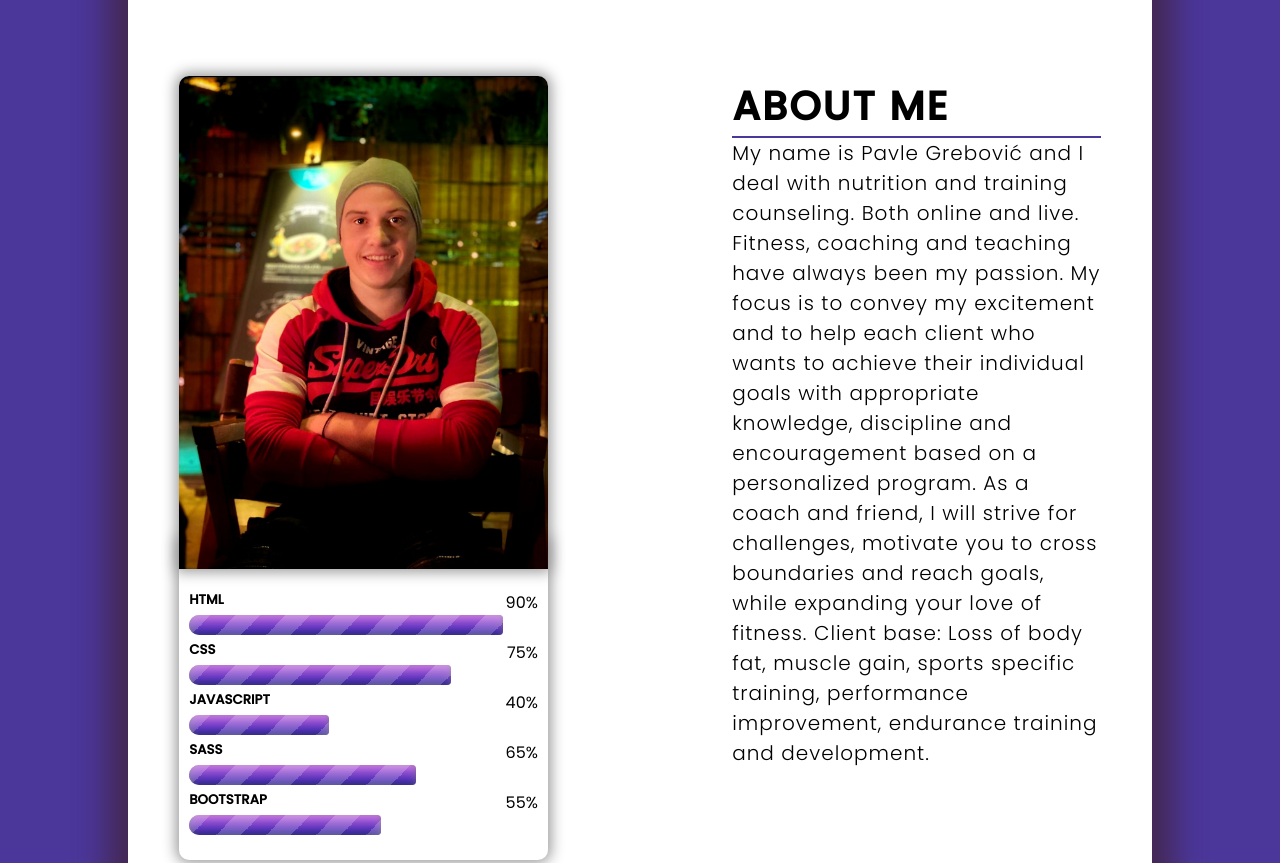
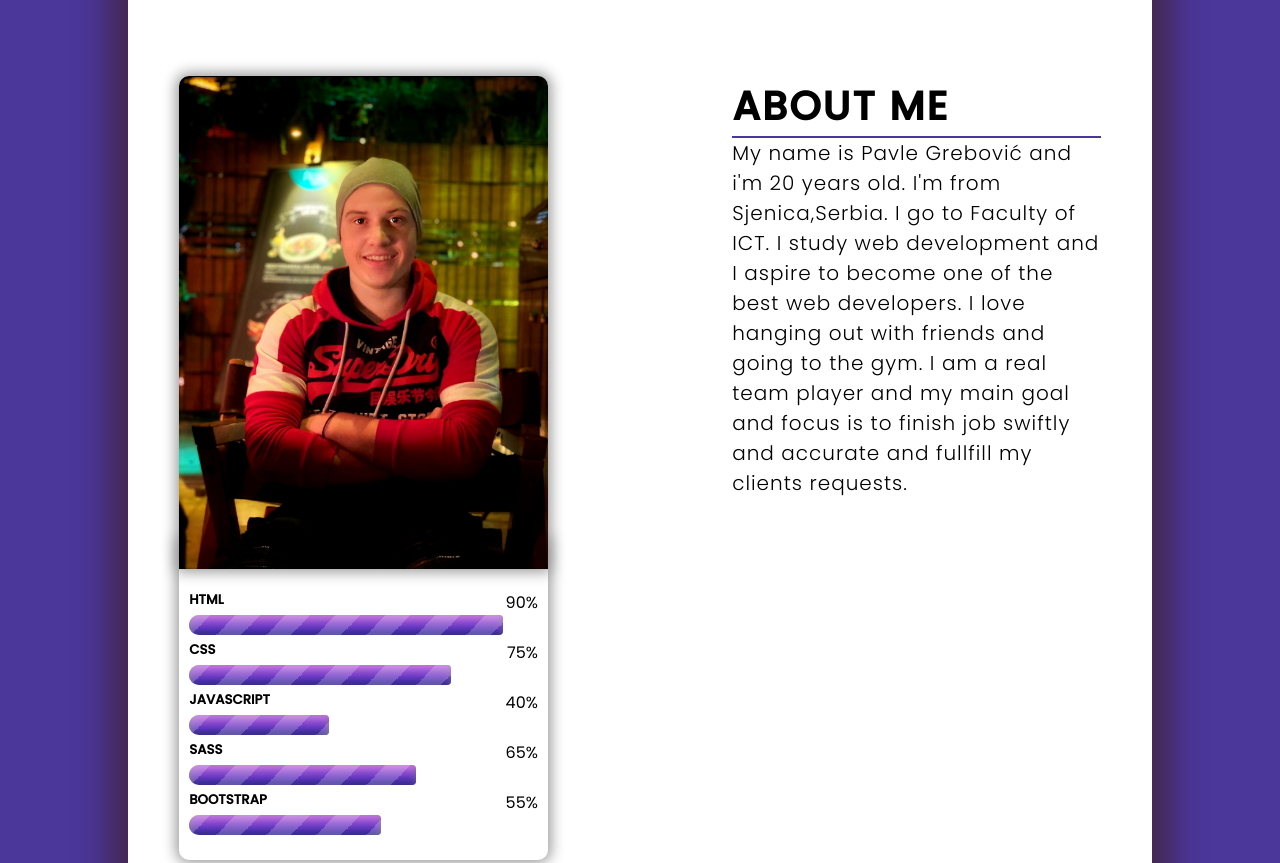
Before and after one commit to paka3012/portfolio, a plain HTML site: page index.html in a window 1280 px wide. Shown: the part 2780-3643 px from the top of the page. Drawn offline with Linux system fonts and the light colour scheme.

Commit message:
Update index.html

```diff
--- a/index.html
+++ b/index.html
@@ -116,8 +116,7 @@
                 </div>
                 <div class="right">
                     <h2>About me</h2>
-                    <p>My name is Pavle Grebović and I deal with nutrition and training counseling. Both online and live. Fitness, coaching and teaching have always been my passion. My focus is to convey my excitement and to help each client who wants to achieve their individual goals with appropriate knowledge, discipline and encouragement based on a personalized program. As a coach and friend, I will strive for challenges, motivate you to cross boundaries and reach goals, while expanding your love of fitness. Client base: Loss of body fat, muscle gain, sports specific training, performance improvement, endurance training and development.
-                        </p>
+                    <p>My name is Pavle Grebović and i'm 20 years old. I'm from Sjenica,Serbia. I go to Faculty of ICT. I study web development and I aspire to become one of the best web developers. I love hanging out with friends and going to the gym. I am a real team player and my main goal and focus is to finish job swiftly and accurate and fullfill my clients requests.</p>
                 </div>
             </div>
         </div>
```
